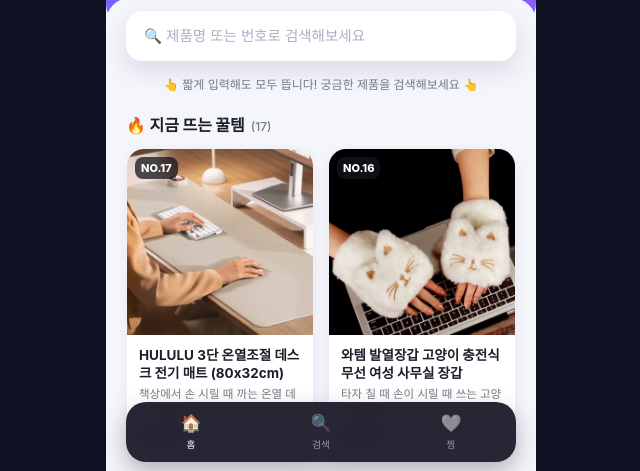
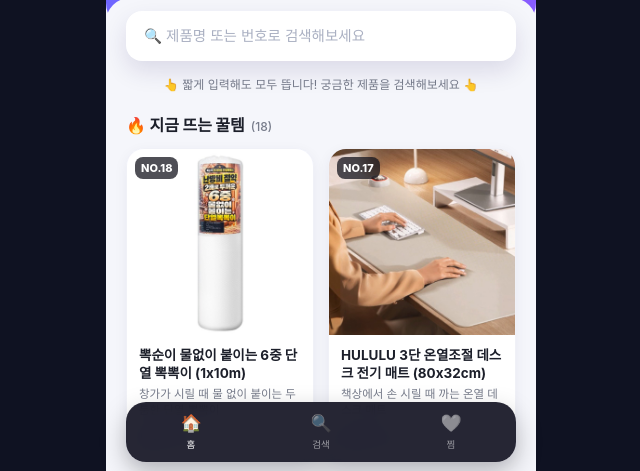
Before and after one commit to sehwan50593/igw-bio, a plain HTML site: page index.html in a window 1280 px wide. Shown: the part 324-795 px from the top of the page, without its empty margins (319-959 px from the left). Drawn offline with Linux system fonts and the light colour scheme.

Commit message:
상품 18번 단열 뽁뽁이 추가
Co-Authored-By: Claude Sonnet 5.5 <noreply@anthropic.com>

```diff
--- a/index.html
+++ b/index.html
@@ -272,6 +272,14 @@
   // img: 실제 상품 사진 경로 (없으면 emoji로 대체 표시)
   const products = [
     {
+      id: 18,
+      name: "뽁순이 물없이 붙이는 6중 단열 뽁뽁이 (1x10m)",
+      desc: "창가가 시릴 때 물 없이 붙이는 두툼한 단열 뽁뽁이",
+      emoji: "🪟",
+      img: "assets/product-18.jpg",
+      link: "https://link.coupang.com/a/iAIC8SbkWa"
+    },
+    {
       id: 17,
       name: "HULULU 3단 온열조절 데스크 전기 매트 (80x32cm)",
       desc: "책상에서 손 시릴 때 까는 온열 데스크 매트",
```
Also changed, not shown: assets/product-18.jpg (added).
